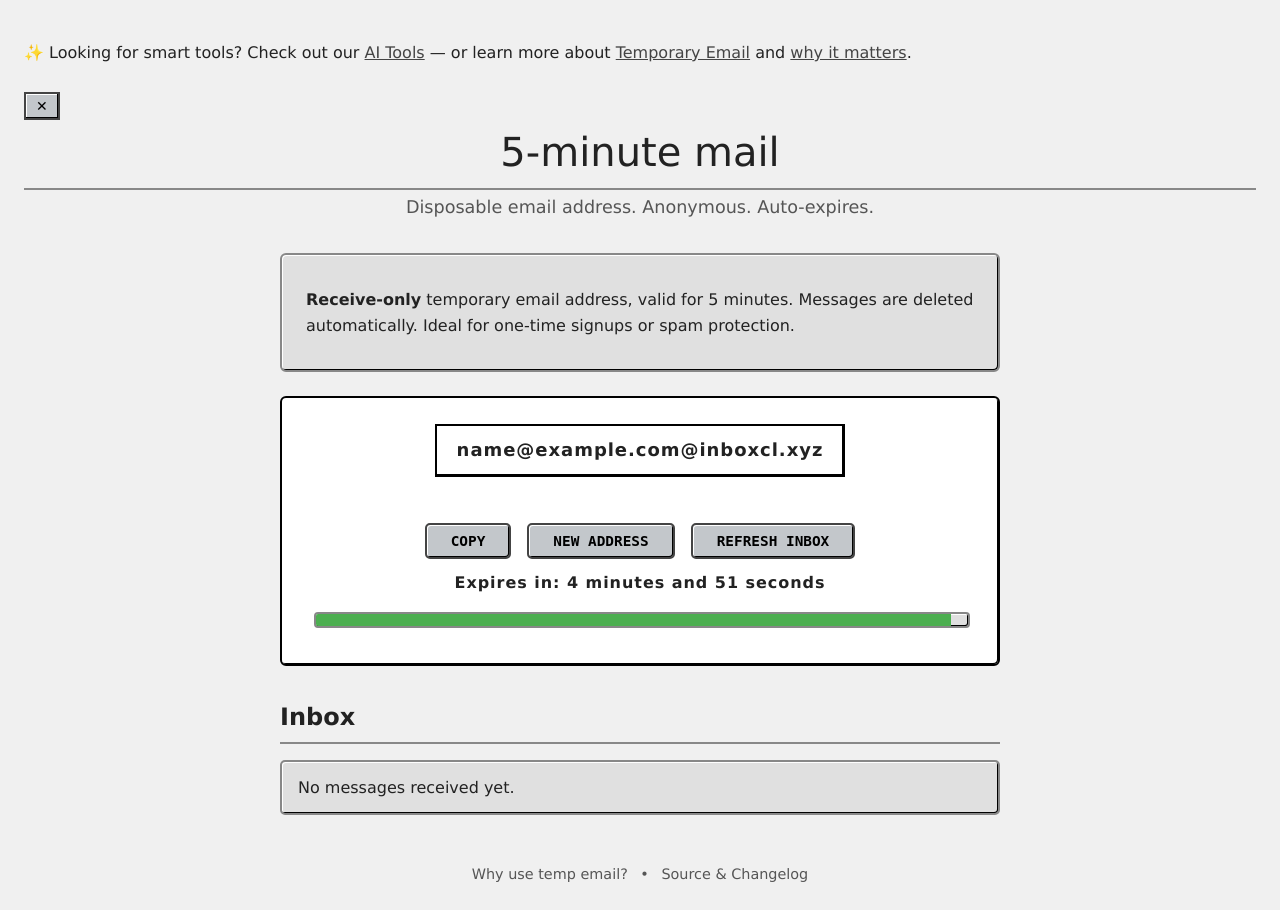
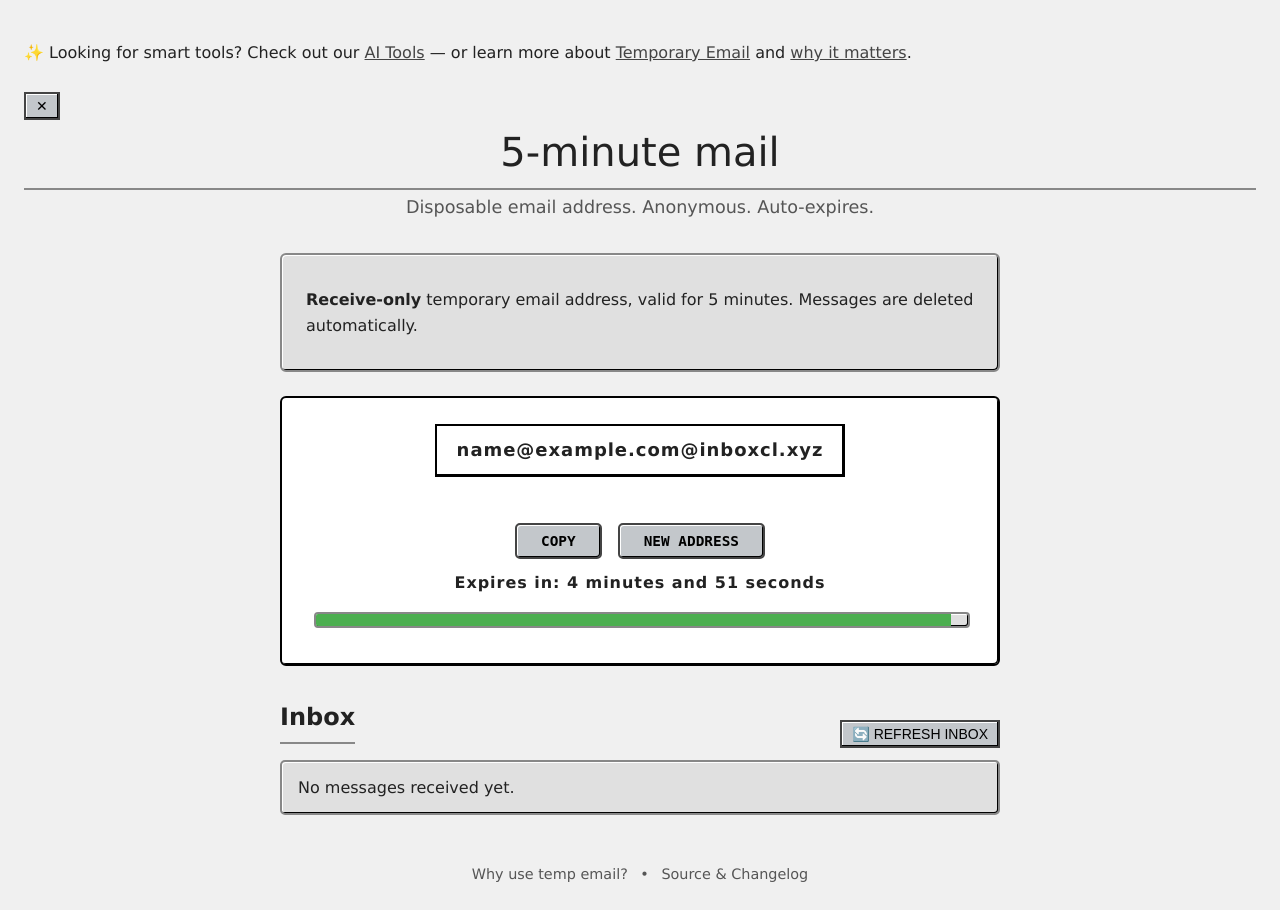
Before and after one commit to obrehmer/tempmail, a Flask app: page /index.html in a window 1280 px wide. Run offline with Flask 3, Linux system fonts and the light colour scheme; the visitor is signed in with stand-in values (Sample User, id 1).

Commit message:
landing page added

```diff
--- a/app/tempmail/backend/templates/index.html
+++ b/app/tempmail/backend/templates/index.html
@@ -22,6 +22,29 @@
   <link rel="icon" href="/static/images/favicon.ico" type="image/x-icon" />
   <link rel="stylesheet" href="/static/css/retro-mac.css" />
   <link rel="stylesheet" href="/static/css/modern-retro.css" />
+  <style>
+    .mail-item a {
+      text-decoration: underline;
+      color: #0033cc;
+      font-weight: bold;
+    }
+
+    .mail-item a:hover {
+      color: #001199;
+      cursor: pointer;
+    }
+
+    .email-list-header {
+      display: flex;
+      justify-content: space-between;
+      align-items: center;
+      margin-top: 1rem;
+    }
+
+    .email-timer-bar {
+      margin-top: 0.5rem;
+    }
+  </style>
 </head>
 <body>
 
@@ -33,7 +56,6 @@
   <button id="close-banner" onclick="document.getElementById('ai-banner').style.display='none'">✕</button>
 </div>
 
-
 <header class="site-header">
   <h1>5-minute mail</h1>
   <p>Disposable email address. Anonymous. Auto-expires.</p>
@@ -41,7 +63,7 @@
 
 <main class="main-content">
   <section class="email-info">
-      <p><strong>Receive-only</strong> temporary email address, valid for 5 minutes. Messages are deleted automatically. Ideal for one-time signups or spam protection.</p>
+    <p><strong>Receive-only</strong> temporary email address, valid for 5 minutes. Messages are deleted automatically.</p>
   </section>
 
   <section class="email-display-box">
@@ -49,22 +71,22 @@
     <div class="button-row">
       <button class="copy-button" onclick="copyEmail()">Copy</button>
       <button onclick="location.href='/new-alias'">New Address</button>
-        <button onclick="location.reload()">Refresh Inbox</button>
     </div>
     {% if remaining_minutes <= 0 and remaining_seconds <= 0 %}
       <p class="expired">The email address has expired. A new one has been created.</p>
     {% else %}
       <p class="timer">Expires in: <span id="countdown-timer"></span></p>
     {% endif %}
-
     <div class="email-timer-bar">
       <div id="progress-bar"></div>
     </div>
-
   </section>
 
   <section class="email-list">
+    <div class="email-list-header">
       <h2>Inbox</h2>
+      <button onclick="location.reload()">🔄 Refresh Inbox</button>
+    </div>
     <ul>
       {% for mail in emails %}
         <li class="mail-item">
```
Lines whose indentation alone changed are shown as unchanged.
